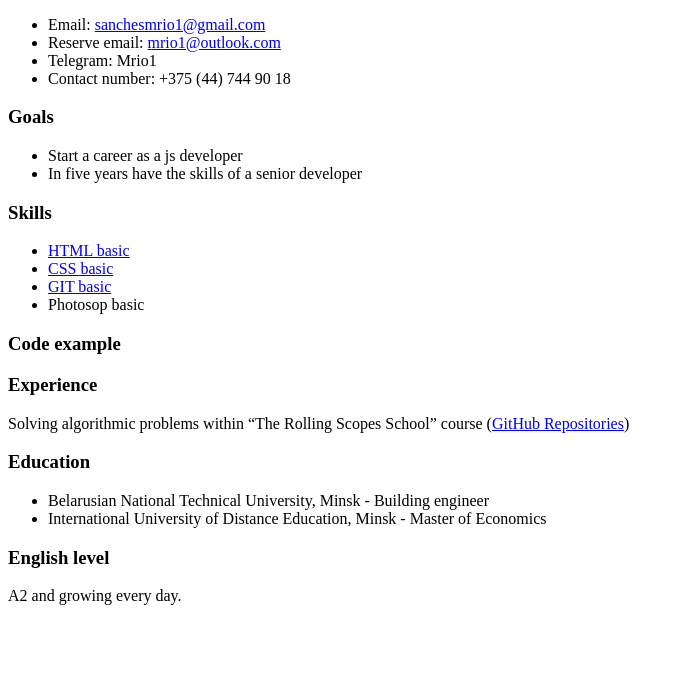
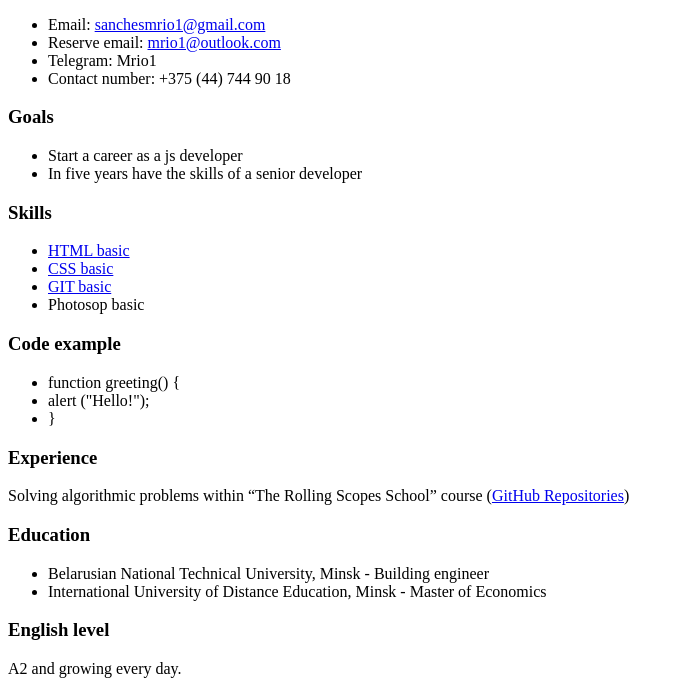
Before and after one commit to Mrio1/rsschool-cv, a plain HTML site: page index.html in a window 1280 px wide. Shown: the part 118-812 px from the top of the page, without its empty margins (0-684 px from the left). Drawn offline with Linux system fonts and the light colour scheme.

Commit message:
feat: add code example

```diff
--- a/index.html
+++ b/index.html
@@ -43,6 +43,11 @@
 
             <section class = "example">
                 <h3>Code example</h3>
+                <ul class = "code">
+                    <li><span>function greeting() {</span></li>
+                    <li><span>alert ("Hello!");</span></li>
+                    <li><span>}</span></li>
+                </ul>
             </section>
 
             <section class = "experience">
```
